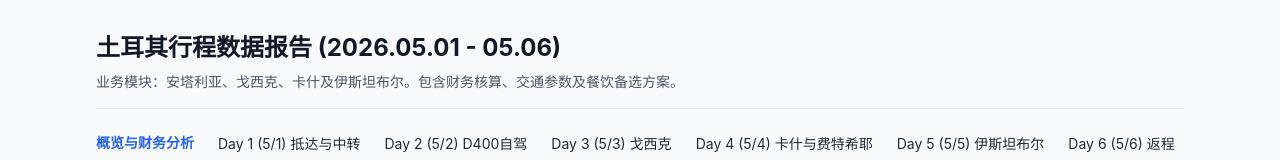
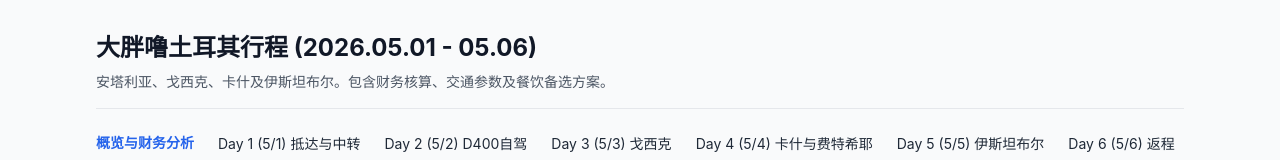
Before and after one commit to xuanyuliang/turkiye26, a plain HTML site: page index.html in a window 1280 px wide. Shown: the top 160 px of the page. Drawn offline with nearby package versions, Linux system fonts and the light colour scheme.

Commit message:
Update index.html

```diff
--- a/index.html
+++ b/index.html
@@ -3,7 +3,7 @@
 <head>
     <meta charset="UTF-8">
     <meta name="viewport" content="width=device-width, initial-scale=1.0">
-    <title>土耳其南部海岸与伊斯坦布尔行程规划 (2026)</title>
+    <title>大胖噜土耳其行程规划 (2026)</title>
     <script src="https://cdn.tailwindcss.com"></script>
     <link href="https://cdnjs.cloudflare.com/ajax/libs/font-awesome/6.0.0/css/all.min.css" rel="stylesheet">
     <style>
@@ -28,8 +28,8 @@
 <div class="max-w-6xl mx-auto p-4 sm:p-6 lg:p-8">
     <!-- Header -->
     <header class="mb-6 border-b pb-4">
-        <h1 class="text-2xl font-bold text-gray-900 mb-2">土耳其行程数据报告 (2026.05.01 - 05.06)</h1>
-        <p class="text-gray-600 text-sm">业务模块：安塔利亚、戈西克、卡什及伊斯坦布尔。包含财务核算、交通参数及餐饮备选方案。</p>
+        <h1 class="text-2xl font-bold text-gray-900 mb-2">大胖噜土耳其行程 (2026.05.01 - 05.06)</h1>
+        <p class="text-gray-600 text-sm">安塔利亚、戈西克、卡什及伊斯坦布尔。包含财务核算、交通参数及餐饮备选方案。</p>
     </header>
 
     <!-- Navigation Tabs -->
```
